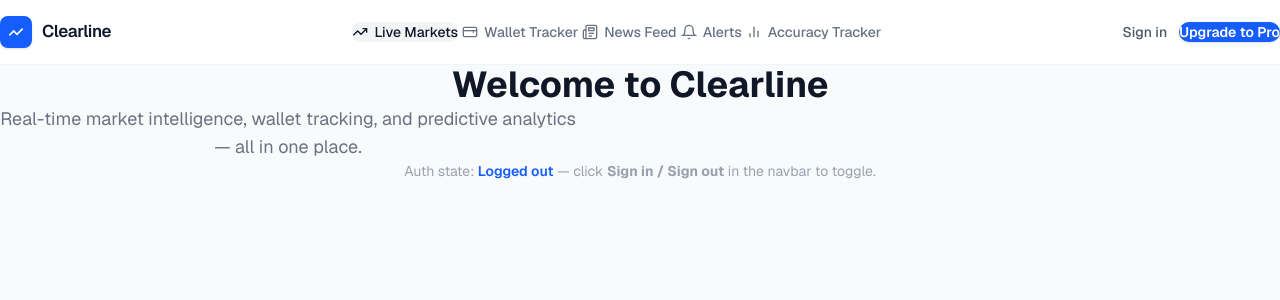
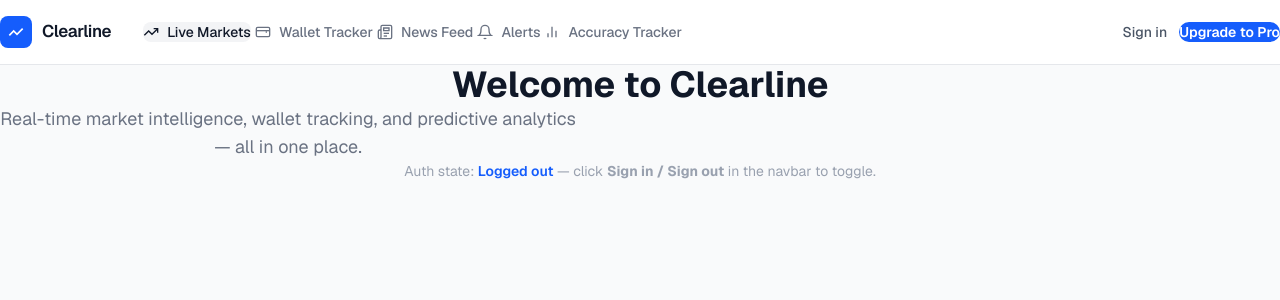
Before and after one commit to Clear-Line/clearline, a Next.js app: page / in a window 1280 px wide. Shown: the top 300 px of the page. Built offline with nearby package versions, Linux system fonts and the light colour scheme.

Commit message:
Updated navbar a little bit

```diff
--- a/src/components/Navbar.tsx
+++ b/src/components/Navbar.tsx
@@ -2,41 +2,59 @@
 
 import { useState } from "react";
 import Link from "next/link";
-import Image from "next/image";
 
 const navItems = [
-  { label: "Live Markets", href: "/live-markets", icon: (
-    <svg className="w-4 h-4" viewBox="0 0 24 24" fill="none" stroke="currentColor" strokeWidth={2}>
+  {
+    label: "Live Markets",
+    href: "/live-markets",
+    icon: (
+      <svg className="w-4 h-4 shrink-0" viewBox="0 0 24 24" fill="none" stroke="currentColor" strokeWidth={2}>
         <polyline points="22 7 13.5 15.5 8.5 10.5 2 17" />
         <polyline points="16 7 22 7 22 13" />
       </svg>
-  )},
-  { label: "Wallet Tracker", href: "/wallet-tracker", icon: (
-    <svg className="w-4 h-4" viewBox="0 0 24 24" fill="none" stroke="currentColor" strokeWidth={2}>
+    ),
+  },
+  {
+    label: "Wallet Tracker",
+    href: "/wallet-tracker",
+    icon: (
+      <svg className="w-4 h-4 shrink-0" viewBox="0 0 24 24" fill="none" stroke="currentColor" strokeWidth={2}>
         <rect x="2" y="5" width="20" height="14" rx="2" />
-      <path d="M16 12h2" />
-      <path d="M2 10h20" />
+        <path d="M16 12h2" /><path d="M2 10h20" />
       </svg>
-  )},
-  { label: "News Feed", href: "/news-feed", icon: (
-    <svg className="w-4 h-4" viewBox="0 0 24 24" fill="none" stroke="currentColor" strokeWidth={2}>
+    ),
+  },
+  {
+    label: "News Feed",
+    href: "/news-feed",
+    icon: (
+      <svg className="w-4 h-4 shrink-0" viewBox="0 0 24 24" fill="none" stroke="currentColor" strokeWidth={2}>
         <path d="M4 22h16a2 2 0 0 0 2-2V4a2 2 0 0 0-2-2H8a2 2 0 0 0-2 2v16a2 2 0 0 1-2 2Zm0 0a2 2 0 0 1-2-2v-9c0-1.1.9-2 2-2h2" />
         <path d="M18 14h-8" /><path d="M15 18h-5" /><path d="M10 6h8v4h-8V6Z" />
       </svg>
-  )},
-  { label: "Alerts", href: "/alerts", icon: (
-    <svg className="w-4 h-4" viewBox="0 0 24 24" fill="none" stroke="currentColor" strokeWidth={2}>
+    ),
+  },
+  {
+    label: "Alerts",
+    href: "/alerts",
+    icon: (
+      <svg className="w-4 h-4 shrink-0" viewBox="0 0 24 24" fill="none" stroke="currentColor" strokeWidth={2}>
         <path d="M6 8a6 6 0 0 1 12 0c0 7 3 9 3 9H3s3-2 3-9" />
         <path d="M10.3 21a1.94 1.94 0 0 0 3.4 0" />
       </svg>
-  )},
-  { label: "Accuracy Tracker", href: "/accuracy-tracker", icon: (
-    <svg className="w-4 h-4" viewBox="0 0 24 24" fill="none" stroke="currentColor" strokeWidth={2}>
+    ),
+  },
+  {
+    label: "Accuracy Tracker",
+    href: "/accuracy-tracker",
+    icon: (
+      <svg className="w-4 h-4 shrink-0" viewBox="0 0 24 24" fill="none" stroke="currentColor" strokeWidth={2}>
         <line x1="18" y1="20" x2="18" y2="10" />
         <line x1="12" y1="20" x2="12" y2="4" />
         <line x1="6" y1="20" x2="6" y2="14" />
       </svg>
-  )},
+    ),
+  },
 ];
 
 interface NavbarProps {
@@ -45,17 +63,16 @@
 }
 
 export default function Navbar({ isLoggedIn = false, onAuthAction }: NavbarProps) {
-  const [activeItem, setActiveItem] = useState<string | null>("Live Markets");
+  const [activeItem, setActiveItem] = useState<string>("Live Markets");
   const [mobileOpen, setMobileOpen] = useState(false);
 
   return (
-    <header className="w-full border-b border-gray-100 bg-white/95 backdrop-blur-sm sticky top-0 z-50">
-      <nav className="max-w-7xl mx-auto px-4 sm:px-6 lg:px-8">
-        <div className="flex items-center justify-between h-16">
+    <header className="w-full border-b border-gray-200 bg-white sticky top-0 z-50">
+      <nav className="max-w-screen-xl mx-auto px-6 h-16 flex items-center justify-between gap-8">
 
         {/* Logo */}
-          <Link href="/" className="flex items-center gap-2.5 flex-shrink-0 group">
-            <div className="w-8 h-8 bg-blue-600 rounded-lg flex items-center justify-center shadow-sm group-hover:bg-blue-700 transition-colors">
+        <Link href="/" className="flex items-center gap-2.5 shrink-0 group">
+          <div className="w-8 h-8 bg-blue-600 rounded-lg flex items-center justify-center group-hover:bg-blue-700 transition-colors">
             <svg className="w-4 h-4 text-white" viewBox="0 0 24 24" fill="none" stroke="currentColor" strokeWidth={2.5}>
               <polyline points="22 7 13.5 15.5 8.5 10.5 2 17" />
             </svg>
@@ -63,14 +80,14 @@
           <span className="text-[17px] font-semibold text-gray-900 tracking-tight">Clearline</span>
         </Link>
 
-          {/* Desktop Nav Items */}
-          <div className="hidden md:flex items-center gap-1">
+        {/* Desktop Nav Items — flex-1 pushes actions to the right */}
+        <div className="hidden md:flex items-center gap-1 flex-1">
           {navItems.map((item) => (
             <Link
               key={item.label}
               href={item.href}
               onClick={() => setActiveItem(item.label)}
-                className={`flex items-center gap-1.5 px-3.5 py-2 rounded-lg text-sm font-medium transition-all duration-150
+              className={`flex items-center gap-2 px-3.5 py-2 rounded-lg text-sm font-medium whitespace-nowrap transition-colors
                 ${activeItem === item.label
                   ? "bg-gray-100 text-gray-900"
                   : "text-gray-500 hover:text-gray-800 hover:bg-gray-50"
@@ -82,22 +99,22 @@
           ))}
         </div>
 
-          {/* Right side */}
-          <div className="hidden md:flex items-center gap-3">
+        {/* Right Side — shrink-0 keeps buttons from squishing */}
+        <div className="hidden md:flex items-center gap-3 shrink-0">
           <button
             onClick={onAuthAction}
-              className="text-sm font-medium text-gray-600 hover:text-gray-900 transition-colors px-3 py-2 rounded-lg hover:bg-gray-50"
+            className="text-sm font-medium text-gray-600 hover:text-gray-900 transition-colors px-4 py-2 rounded-lg hover:bg-gray-50 whitespace-nowrap"
           >
             {isLoggedIn ? "Sign out" : "Sign in"}
           </button>
           {!isLoggedIn && (
-              <button className="text-sm font-semibold text-white bg-blue-600 hover:bg-blue-700 transition-colors px-4 py-2 rounded-full shadow-sm">
+            <button className="text-sm font-semibold text-white bg-blue-600 hover:bg-blue-700 transition-colors px-5 py-2 rounded-full whitespace-nowrap">
               Upgrade to Pro
             </button>
           )}
         </div>
 
-          {/* Mobile menu button */}
+        {/* Mobile Menu Toggle */}
         <button
           className="md:hidden p-2 rounded-lg text-gray-500 hover:bg-gray-100"
           onClick={() => setMobileOpen(!mobileOpen)}
@@ -113,11 +130,11 @@
             </svg>
           )}
         </button>
-        </div>
+      </nav>
 
-        {/* Mobile menu */}
+      {/* Mobile Dropdown */}
       {mobileOpen && (
-          <div className="md:hidden pb-4 pt-2 space-y-1 border-t border-gray-100 mt-1">
+        <div className="md:hidden px-4 pb-4 pt-2 space-y-1 border-t border-gray-100">
           {navItems.map((item) => (
             <Link
               key={item.label}
@@ -133,22 +150,21 @@
               {item.label}
             </Link>
           ))}
-            <div className="pt-2 flex items-center gap-2 border-t border-gray-100 mt-2">
+          <div className="flex items-center gap-2 pt-3 border-t border-gray-100">
             <button
               onClick={onAuthAction}
-                className="flex-1 text-sm font-medium text-gray-600 hover:text-gray-900 transition-colors py-2 rounded-lg border border-gray-200 hover:bg-gray-50"
+              className="flex-1 text-sm font-medium text-gray-600 py-2 rounded-lg border border-gray-200 hover:bg-gray-50"
             >
               {isLoggedIn ? "Sign out" : "Sign in"}
             </button>
             {!isLoggedIn && (
-                <button className="flex-1 text-sm font-semibold text-white bg-blue-600 hover:bg-blue-700 transition-colors py-2 rounded-full">
+              <button className="flex-1 text-sm font-semibold text-white bg-blue-600 hover:bg-blue-700 py-2 rounded-full">
                 Upgrade to Pro
               </button>
             )}
           </div>
         </div>
       )}
-      </nav>
     </header>
   );
 }
```
Lines whose indentation alone changed are shown as unchanged.
